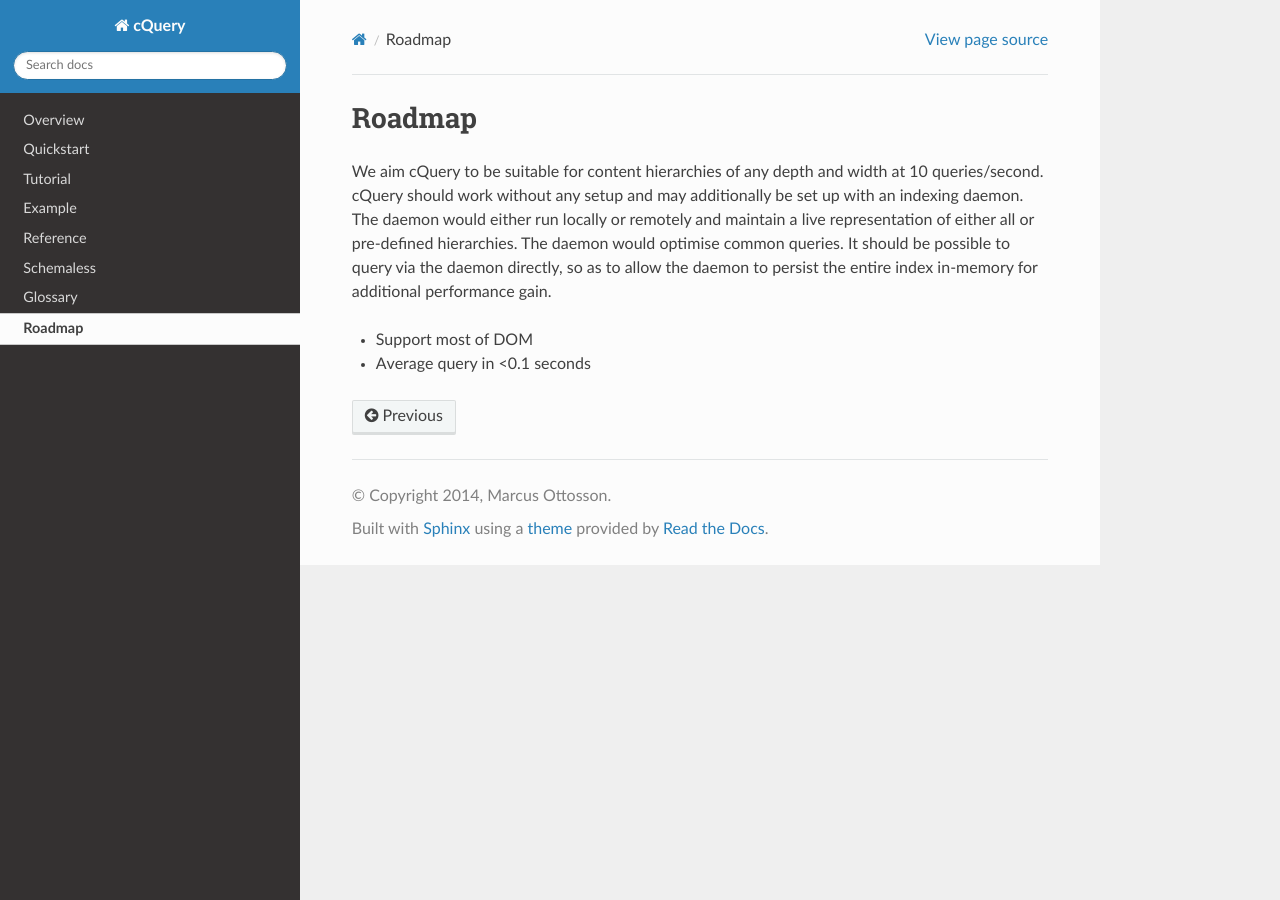
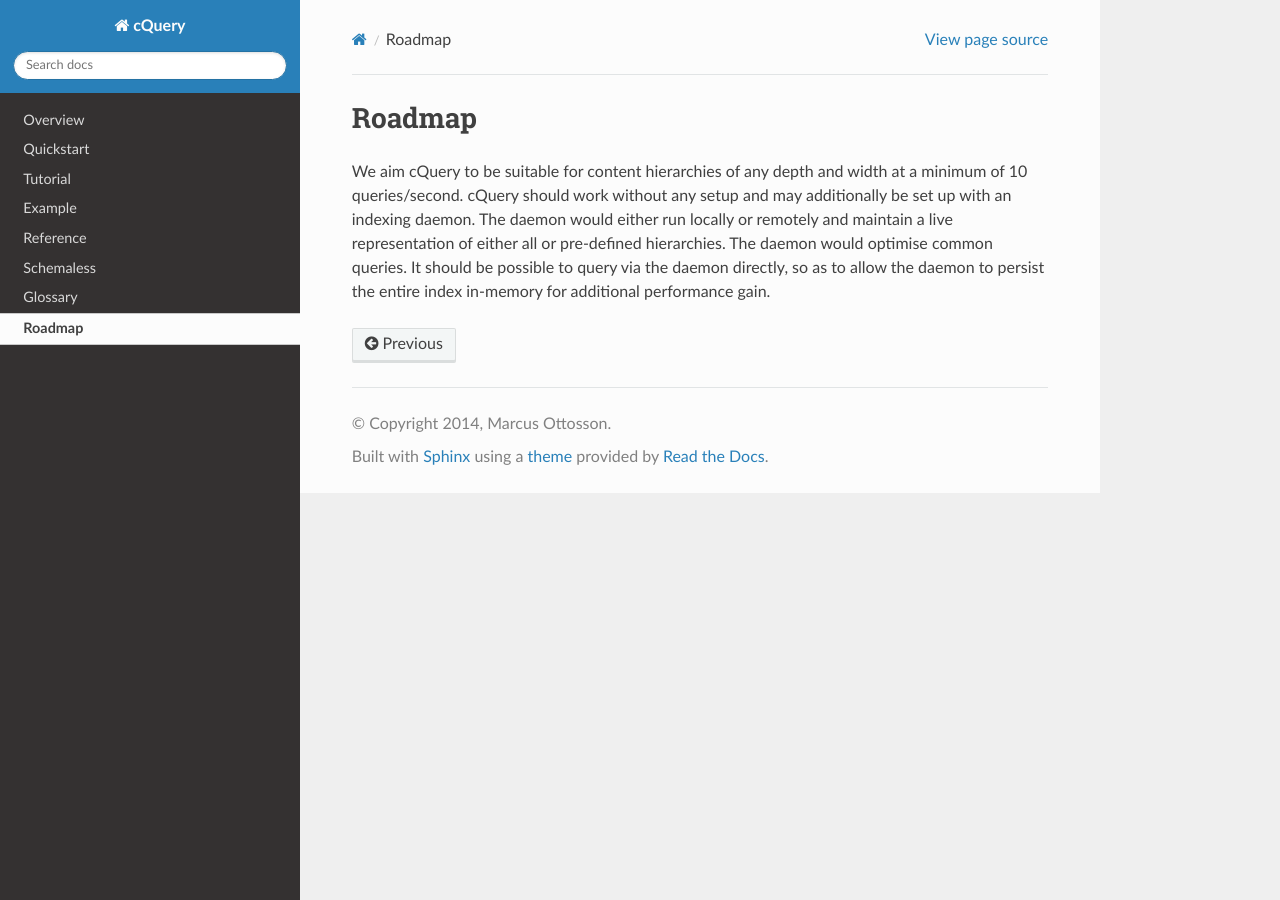
Before and after one commit to abstractfactory/cquery, a Sphinx documentation site: the page built from docs/roadmap.rst, in a window 1280 px wide. Built offline with Sphinx 7.4.7 and the Read the Docs theme 2.0.0, drawn with Linux system fonts in a browser that asks for light colours.

Commit message:
Docs cosmetics

```diff
--- a/docs/roadmap.rst
+++ b/docs/roadmap.rst
@@ -1,7 +1,4 @@
 Roadmap
 =======
 
-We aim cQuery to be suitable for content hierarchies of any depth and width at 10 queries/second. cQuery should work without any setup and may additionally be set up with an indexing daemon. The daemon would either run locally or remotely and maintain a live representation of either all or pre-defined hierarchies. The daemon would optimise common queries. It should be possible to query via the daemon directly, so as to allow the daemon to persist the entire index in-memory for additional performance gain.
-
-- Support most of DOM
-- Average query in <0.1 seconds
+We aim cQuery to be suitable for content hierarchies of any depth and width at a minimum of 10 queries/second. cQuery should work without any setup and may additionally be set up with an indexing daemon. The daemon would either run locally or remotely and maintain a live representation of either all or pre-defined hierarchies. The daemon would optimise common queries. It should be possible to query via the daemon directly, so as to allow the daemon to persist the entire index in-memory for additional performance gain.
```
